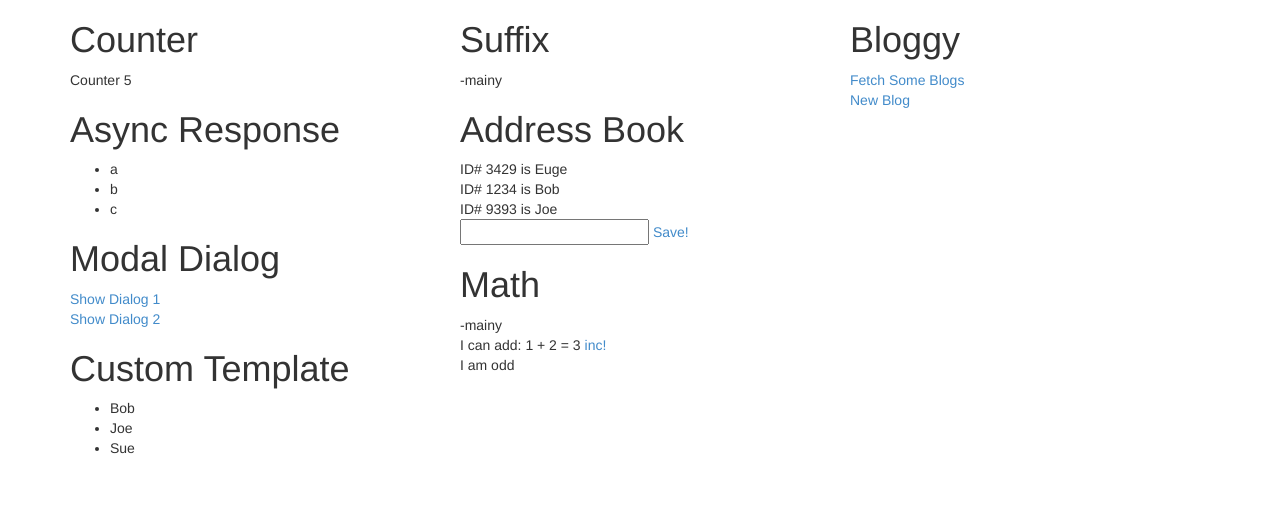
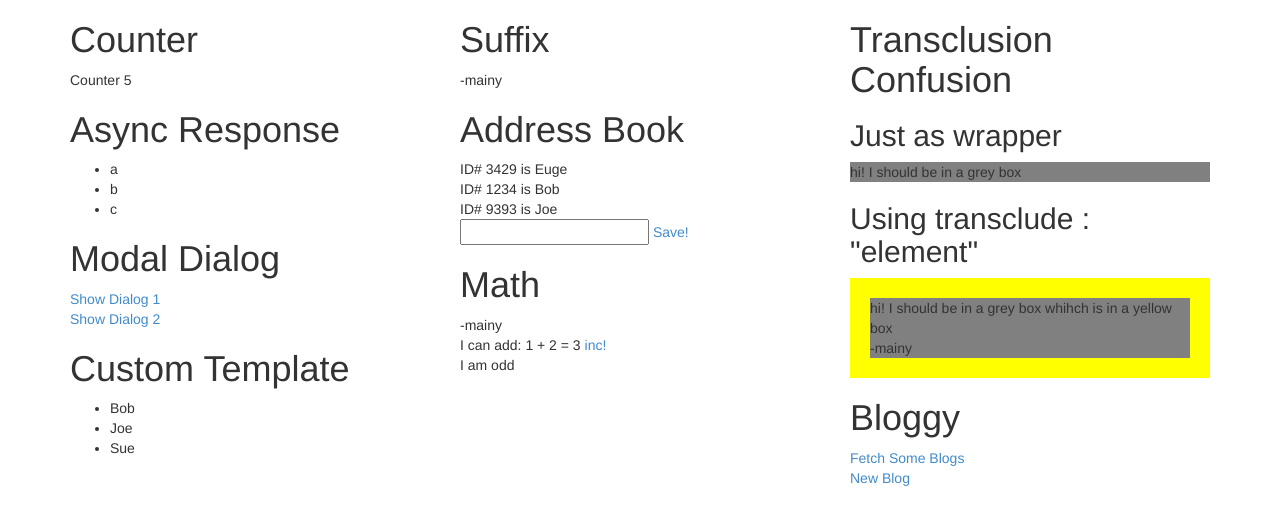
Before and after one commit to euge/angular-blog-demo, a website: page index.html in a window 1280 px wide. Drawn offline with Linux system fonts and the light colour scheme.

Commit message:
transclusion hacking

```diff
--- a/index.html
+++ b/index.html
@@ -70,6 +70,19 @@
       </div>
 
       <div class="col-md-4">
+        <h1>Transclusion Confusion</h1>
+        <h2>Just as wrapper</h2>
+        <div simple-wrapper>
+          <div>hi! I should be in a grey box</div>
+        </div>
+
+
+        <h2>Using transclude : "element"</h2>
+        <div complex-wrapper style="background-color:grey;">
+          <div>hi! I should be in a grey box whihch is in a yellow box</div>
+          <div> {{ mainControllerSuffix }}</div>
+        </div>
+
         <h1>Bloggy</h1>
         <div><a href="" ng-click="fetchBlogs()" ng-show="blogs.length == 0">Fetch Some Blogs</a></div>
 
--- a/js/app/main.js
+++ b/js/app/main.js
@@ -185,3 +185,34 @@ app.directive("modal", function() {
     }
   };
 });
+
+
+app.directive("simpleWrapper", function() {
+
+  return {
+    transclude : true,
+    template : '<div style="background-color:grey" ng-transclude></div>',
+    compile : function(el) {
+      console.log("Simple transclusion el: ", el);
+    }
+  }
+
+});
+
+app.directive("complexWrapper", function() {
+
+  return {
+    scope : {},
+    transclude : "element",
+    link : function($scope, el, attrs, ctrl, transLinker) {
+      var transcludedContent = transLinker();
+      var wrap = angular.element("<div>").css({
+        "background-color" : "yellow",
+        "padding" : "20px"
+      }).append(transcludedContent)
+
+      el.after(wrap);
+    }
+  }
+
+});
```
Also changed, not shown: notes.txt (+26 -0 lines).
